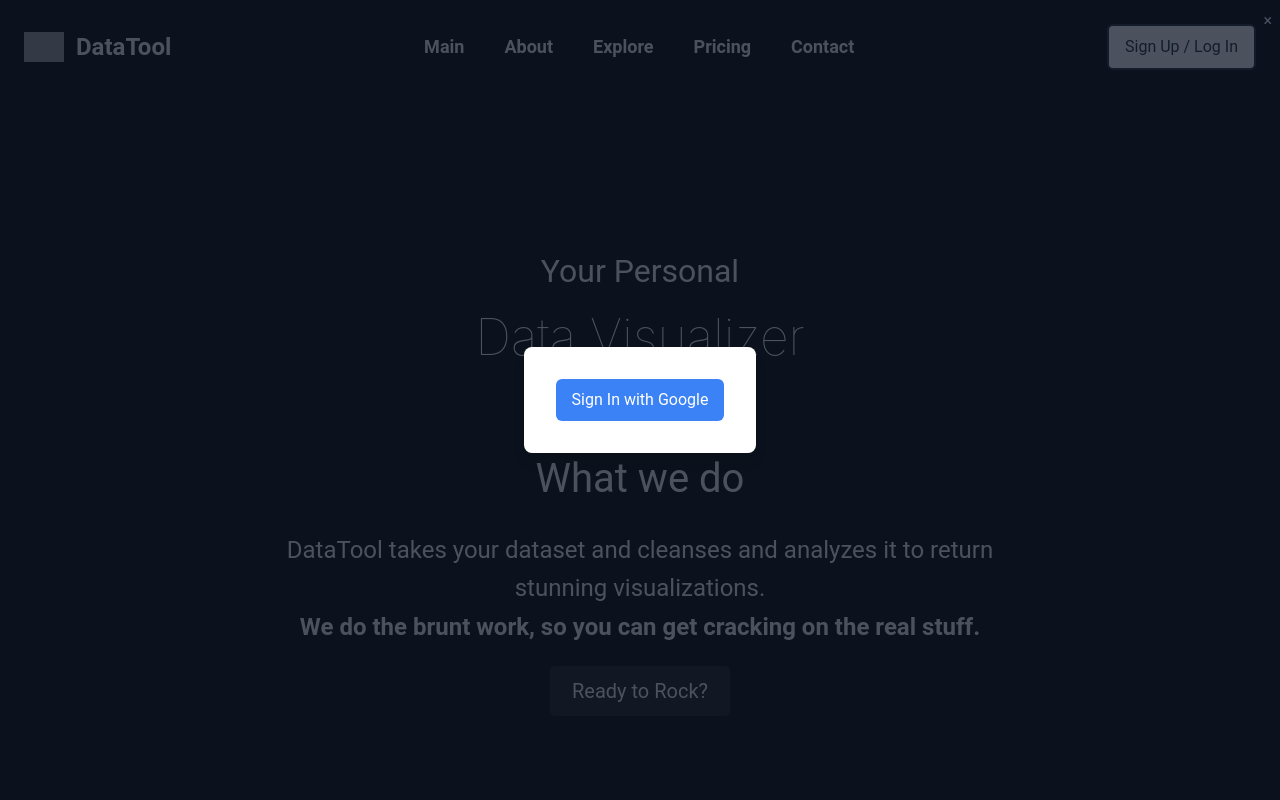
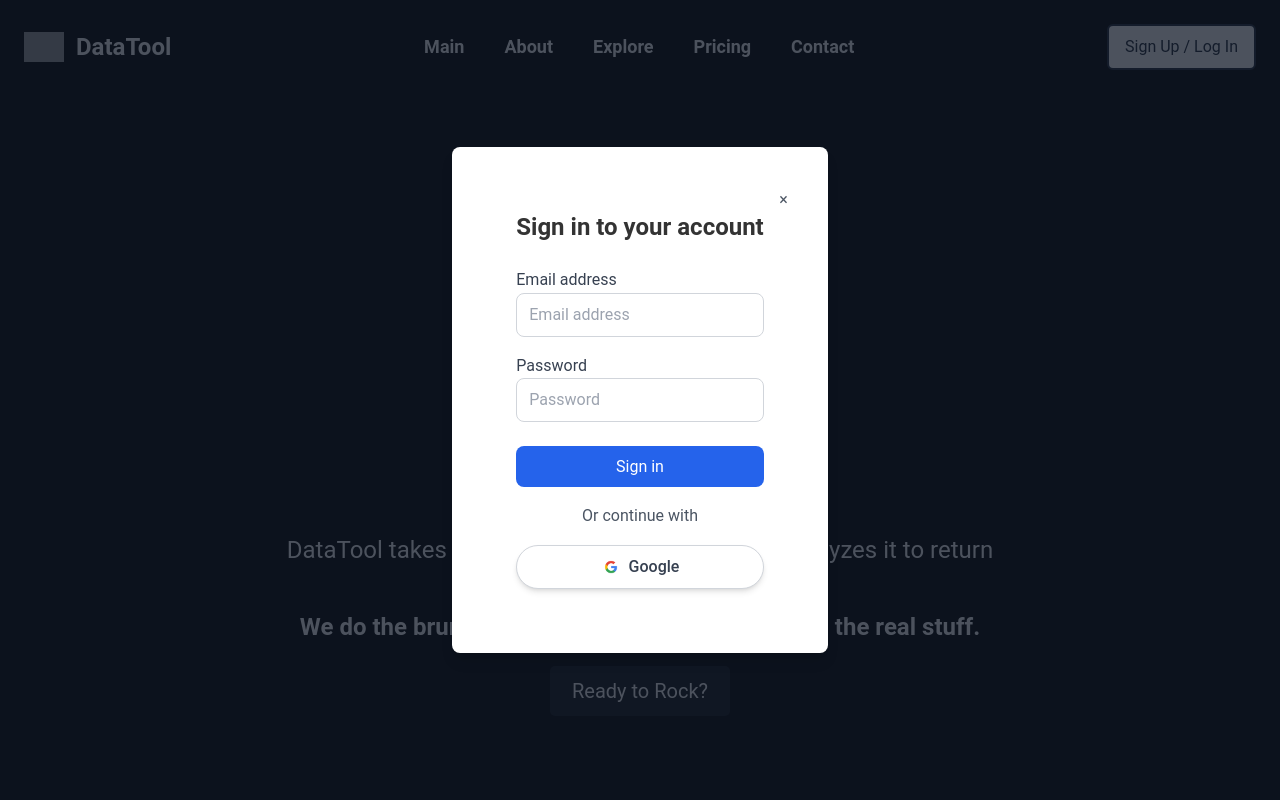
Before and after one commit to AryanKumar1401/Data-tool, a React (Create React App) app: page / in a window 1280 px wide. Both pictures are taken after a click on the button "Sign Up / Log In". Shown: the top 800 px of the page. Built offline with nearby package versions, Linux system fonts and the light colour scheme; grey boxes are pictures that could not be loaded.

Commit message:
OAuth google sign up section

```diff
--- a/src/App.js
+++ b/src/App.js
@@ -6,7 +6,7 @@ import HomePage from './pages/HomePage';
 import AboutPage from './pages/AboutPage';
 import UploadPage from './pages/UploadPage';
 import PricingPage from './pages/PricingPage';
-import SignIn from './components/signIn';
+import SignIn from './components/SignIn';
 
 function App() {
   const [showAuth, setShowAuth] = useState(false);
@@ -34,11 +34,12 @@ function App() {
             <span className="text-white font-bold text-lg">Hello, {user.displayName.split(' ')[0]}!</span>
           ) : (
             <button
-              onClick={() => setShowAuth(!showAuth)}
+              onClick={() => setShowAuth(true)}
               className="bg-white border-2 border-gray-800 text-gray-800 rounded-md px-4 py-2 hover:bg-gray-100"
             >
               Sign Up / Log In
             </button>
+
           )}
         </header>
         <main className="flex-1 mt-20 p-4">
@@ -48,12 +49,13 @@ function App() {
             <Route path="/explore" element={<UploadPage />} />
             <Route path="/pricing" element={<PricingPage />} />
           </Routes>
-          {showAuth && !user && (
+          {showAuth && (
             <div className="fixed inset-0 bg-gray-900 bg-opacity-75 flex items-center justify-center z-50">
+
               <div className="bg-white p-8 rounded-lg shadow-lg">
-                <button onClick={closeModal} className="absolute top-2 right-2 text-gray-600">&times;</button>
                 <SignIn setUser={setUser} closeModal={closeModal} />
               </div>
+
             </div>
           )}
         </main>
--- a/src/components/signIn.js
+++ b/src/components/signIn.js
@@ -1,15 +1,15 @@
+// src/components/SignIn.js
 import React from 'react';
 import { signInWithPopup } from 'firebase/auth';
 import { auth, provider } from '../firebase';
 
-function SignIn({ setUser, closeModal}) {
+function SignIn({ setUser, closeModal }) {
   const handleSignIn = () => {
     signInWithPopup(auth, provider)
       .then((result) => {
         const user = result.user;
         setUser(user);
         closeModal();
-        console.log(result);
       })
       .catch((error) => {
         console.error(error);
@@ -17,9 +17,37 @@ function SignIn({ setUser, closeModal}) {
   };
 
   return (
-    <button onClick={handleSignIn} className="bg-blue-500 text-white px-4 py-2 rounded-md hover:bg-blue-600">
-      Sign In with Google
-    </button>
+    <div className="relative bg-white p-8 rounded-lg max-w-sm w-full mx-auto">
+      <button onClick={closeModal} className="absolute top-2 right-2 text-gray-600">
+        &times;
+      </button>
+      <h2 className="text-2xl font-bold mb-6 text-center">Sign in to your account</h2>
+      <div className="mb-4">
+        <label className="block text-gray-700">Email address</label>
+        <input
+          type="email"
+          className="w-full px-3 py-2 border border-gray-300 rounded-lg"
+          placeholder="Email address"
+        />
+      </div>
+      <div className="mb-6">
+        <label className="block text-gray-700">Password</label>
+        <input
+          type="password"
+          className="w-full px-3 py-2 border border-gray-300 rounded-lg"
+          placeholder="Password"
+        />
+      </div>
+      <button className="w-full bg-blue-600 text-white py-2 rounded-lg mb-4">Sign in</button>
+      <div className="text-center text-gray-600 mb-4">Or continue with</div>
+      <button
+        onClick={handleSignIn}
+        className="w-full flex items-center justify-center bg-white border border-gray-300 rounded-full px-4 py-2 shadow-md hover:bg-gray-100"
+      >
+        <img src="googleLogo.png" alt="Google logo" className="w-5 h-5 mr-2" />
+        <span className="text-gray-700 font-medium">Google</span>
+      </button>
+    </div>
   );
 }
 
```
Also changed, not shown: public/googleLogo.png (added).
